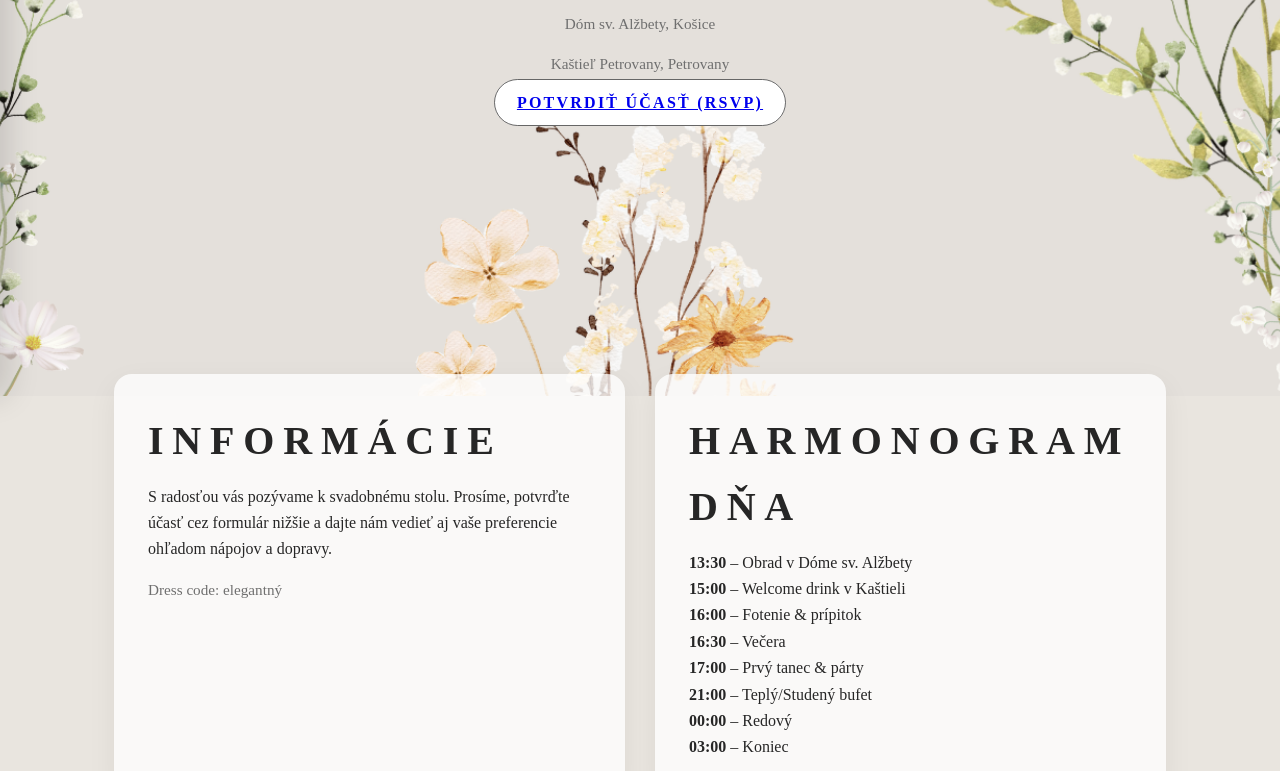
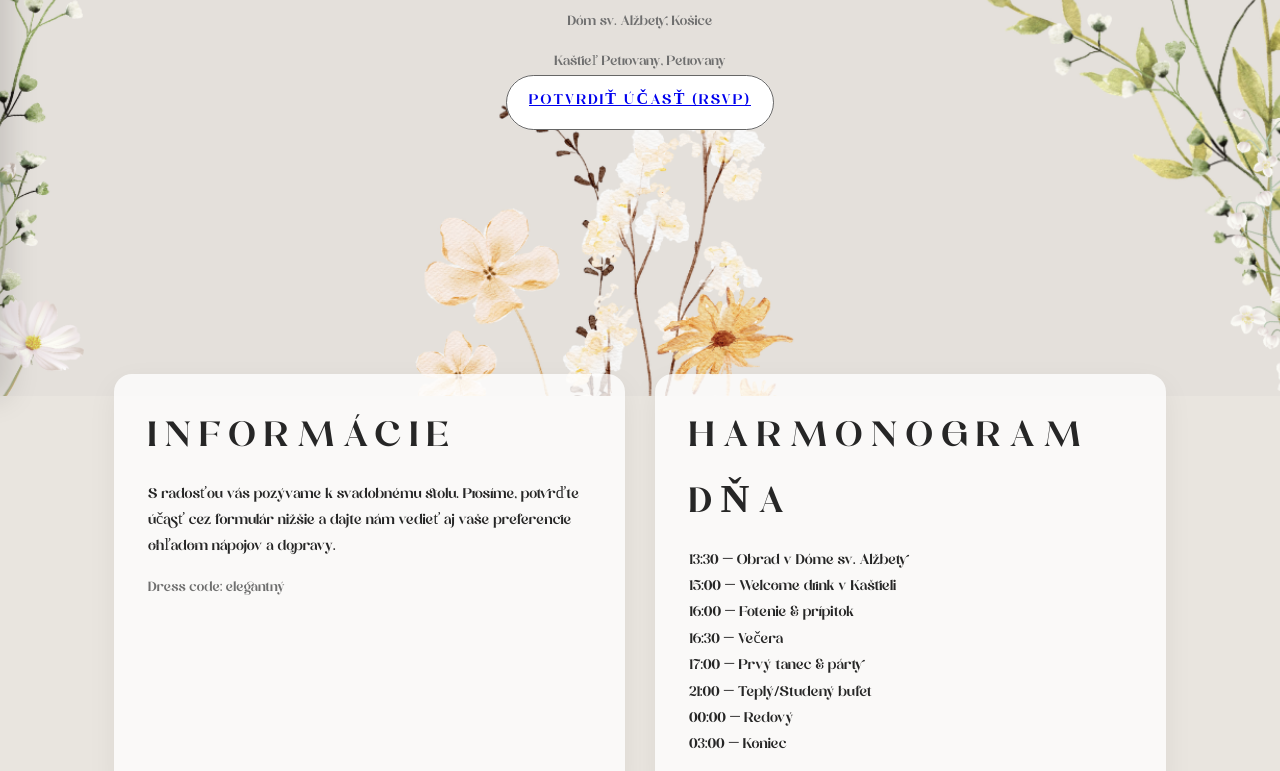
Before and after one commit to Poke-gleep/svadobna-stranka, a plain HTML site: page index.html in a window 1280 px wide. Shown: the part 404-1175 px from the top of the page. Drawn offline with Linux system fonts and the light colour scheme.

Commit message:
Update index.html

```diff
--- a/index.html
+++ b/index.html
@@ -7,13 +7,15 @@
   <meta name="description" content="Svadobné informácie a RSVP – akvarelový botanický štýl, fixné pozadie, Calgary." />
   <!-- Ak máte súbor písma Calgary, vložte ho sem a upravte src: -->
   <style>
-    @font-face{
-      font-family: 'Calgary';
-      src: local('Calgary'); /* TODO: nahraďte napr. url('./fonts/Calgary.woff2') format('woff2') */
-      font-weight: 300 800;
-      font-style: normal;
-      font-display: swap;
-    }
+
+    @font-face {
+  font-family: 'Calgary';
+  src: url('./fonts/Calgary.woff2') format('woff2'),
+       url('./fonts/Calgary.woff') format('woff'); /* fallback */
+  font-weight: 300 800;
+  font-style: normal;
+  font-display: swap;
+}
 
     :root{
       --bg: #E9E5DF;           /* krémový podklad pre prípad nenahratia obrázku */
```
